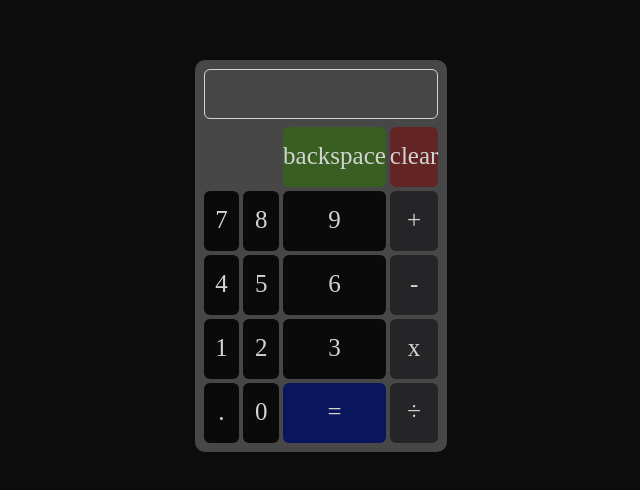
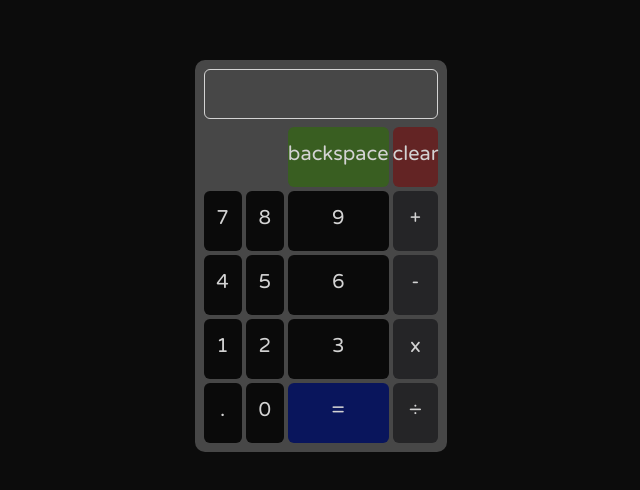
Before and after one commit to Jando-G/odin-calculator, a plain HTML site: page index.html in a window 1280 px wide. Shown: the part 200-690 px from the top of the page, without its empty margins (319-959 px from the left). Drawn offline with Linux system fonts and the light colour scheme.

Commit message:
Added fonts

```diff
--- a/styles.css
+++ b/styles.css
@@ -1,3 +1,5 @@
+@import url('https://fonts.googleapis.com/css2?family=Orbitron&display=swap');
+@import url('https://fonts.googleapis.com/css2?family=Varela+Round&display=swap');
 * {
     box-sizing: border-box;
     color: #d3d3d3;
@@ -23,6 +25,7 @@ html {
     border: 1px solid #D3D3D3;
     border-radius: 6px;
     font-size: 20px;
+    font-family: 'Orbitron', sans-serif;
 }
 .buttons {
     display: grid;
@@ -30,12 +33,13 @@ html {
     gap: 4px;
     margin: 4px;
     grid-auto-rows: minmax(60px, auto);
+    font-family: 'Varela Round', sans-Serif;
 }
 .buttons > div {
     padding-top: 15px;
     text-align: center;
     border-radius: 6px;
-    font-size: 25px;
+    font-size: 20px;
 }
 .digit {
     background-color:rgb(10, 10, 10);
```
